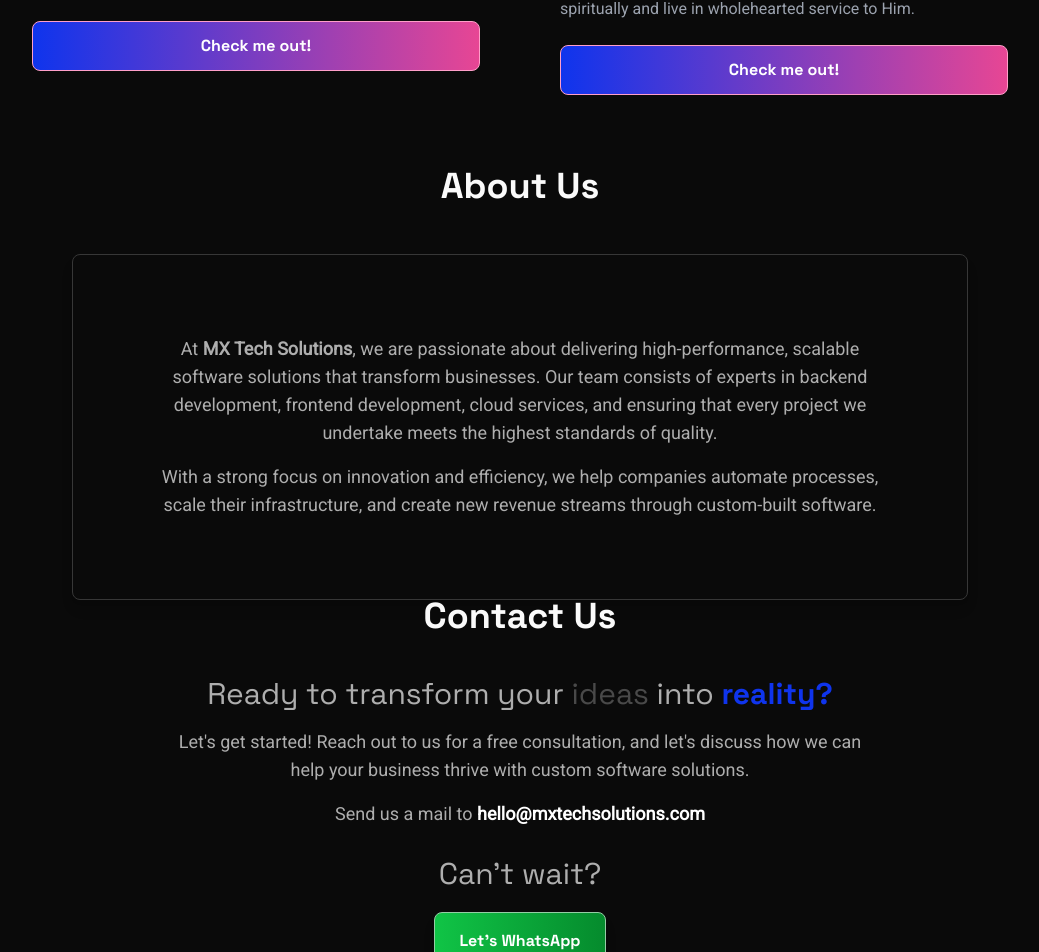
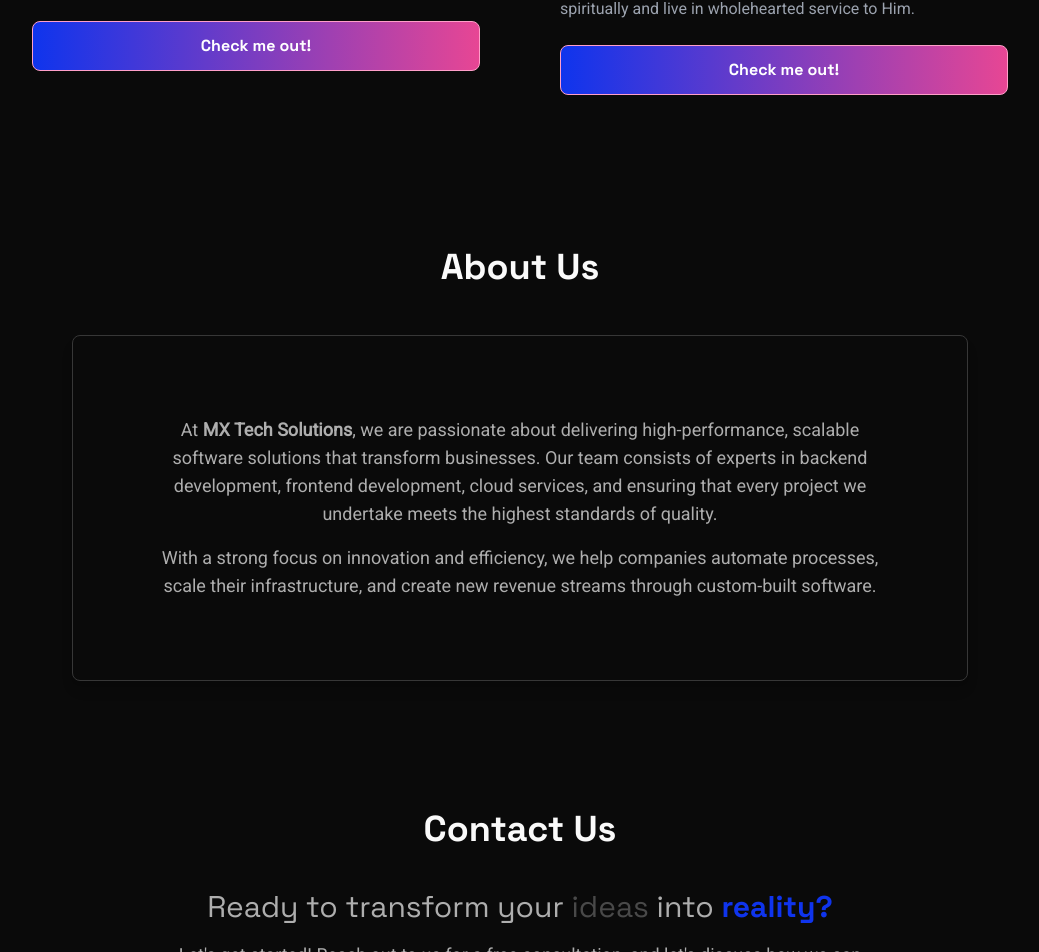
Before and after one commit to mx-technologies/website, a Next.js app: page / in a window 1280 px wide. Shown: the part 4576-5528 px from the top of the page, without its empty margins (120-1159 px from the left). Built offline with nearby package versions, Linux system fonts and the light colour scheme.

Commit message:
implement modifications on Works comp

```diff
--- a/components/ui/AboutUs.tsx
+++ b/components/ui/AboutUs.tsx
@@ -5,7 +5,7 @@
   return (
     <section
       id='about-us'
-      className='flex flex-col justify-center text-center md:h-[50vh] p-2'
+      className='flex flex-col justify-center text-center py-16 p-2'
     >
       <h2 className={`${SpaceGroteskBold.className} text-4xl font-bold mb-12`}>
         About Us
--- a/components/ui/ContactUs.tsx
+++ b/components/ui/ContactUs.tsx
@@ -5,7 +5,7 @@
   return (
     <section
       id='contact-us'
-      className='flex flex-col justify-center items-center max-w-[46rem] text-center h-[50vh] mx-auto mb-20 p-2'
+      className='flex flex-col justify-center items-center max-w-[46rem] text-center py-16 mx-auto mb-20 p-2'
     >
       {/* <!-- Heading --> */}
       <h2 className={`${SpaceGroteskBold.className} text-4xl font-bold mb-10`}>
```
